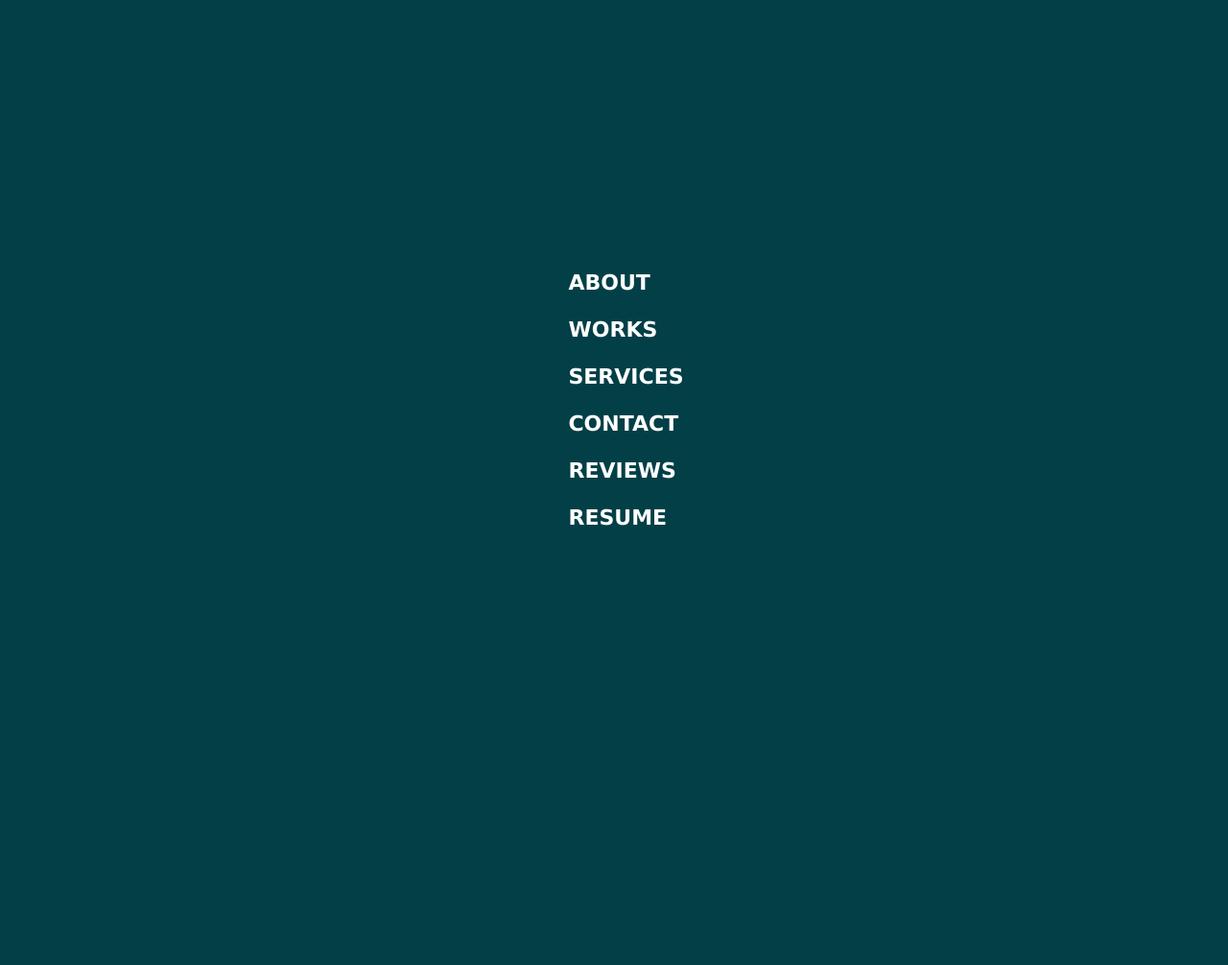
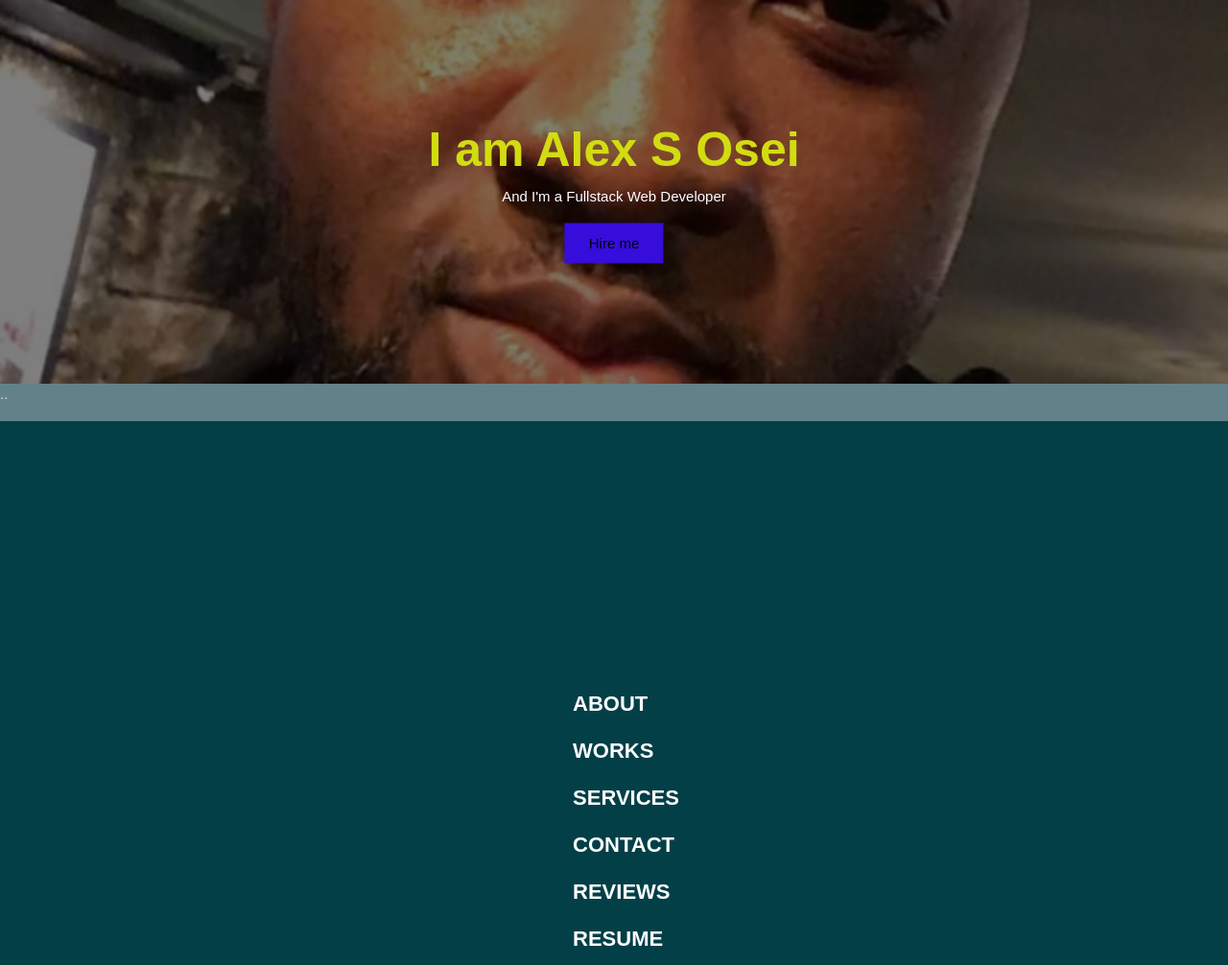
Before and after one commit to alexsosei/Bootstrap-Portfolio, a plain HTML site: page index.html in a window 1280 px wide. Shown: the top 1006 px of the page at 96% size. Drawn offline with Linux system fonts and the light colour scheme; a web font is replaced by a local one.

Commit message:
hero image

```diff
--- a/assets/css/style.css
+++ b/assets/css/style.css
@@ -21,6 +21,46 @@
 
   a:hover {
     color: beige;
+  }
+
+  body, html {
+    height: 100%;
+    margin: 0;
+    font-family: Arial, Helvetica, sans-serif;
+  }
+
+  .hero-image {
+    background-image: linear-gradient(rgba(0, 0, 0, 0.5), rgba(0, 0, 0, 0.5)), url("../images/433368B5-C025-4D5D-88A8-250BA5B7D1D4_1_105_c.jpeg");
+    height: 50%;
+    background-position: center;
+    background-repeat: no-repeat;
+    background-size: cover;
+    position: relative;
+  }
+
+  .hero-text {
+    text-align: center;
+    position: absolute;
+    top: 50%;
+    left: 50%;
+    transform: translate(-50%, -50%);
+    color: white;
+  }
+
+  .hero-text button {
+    border: none;
+    outline: 0;
+    display: inline-block;
+    padding: 10px 25px;
+    color: black;
+    background-color: #360dda;
+    text-align: center;
+    cursor: pointer;
+  }
+
+  .hero-text button:hover {
+    background-color: #555;
+    color: white;
   }
 
   img {
--- a/index.html
+++ b/index.html
@@ -11,6 +11,17 @@
     <link rel="stylesheet" href="./assets/css/style.css">
 </head>
 <body>
+
+    <div class="hero-image">
+        <div class="hero-text">
+          <h1 style="font-size:50px">I am Alex S Osei</h1>
+          <p>And I'm a Fullstack Web Developer</p>
+          <button>Hire me</button>
+        </div>
+      </div>
+
+      <p>..</p>
+
 
     <nav class="navbar navbar-expand-lg bg-body-tertiary">
         <div class="container flex-lg-column">
```
